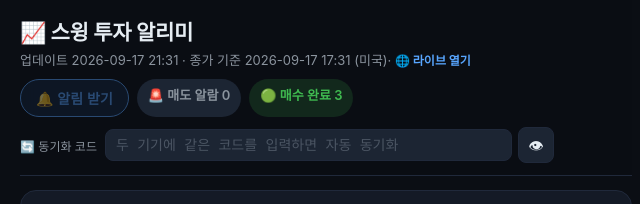
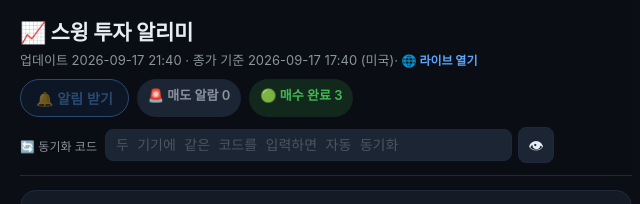
Before and after one commit to bs02089-sys/strategy_engine, a plain HTML site: page index.html in a window 1280 px wide. Shown: the top 204 px of the page, 314-954 px from the left. Drawn offline with Linux system fonts and the light colour scheme.

Commit message:
deploy: swing dashboard 2026-09-17

```diff
--- a/index.html
+++ b/index.html
@@ -197,7 +197,7 @@ footer{color:#4b5563;font-size:12px;text-align:center;margin-top:8px;line-height
 <body>
 <header>
   <h1>📈 스윙 투자 알리미</h1>
-  <div class="sub">업데이트 2026-09-17 21:31 · 종가 기준 2026-09-17 17:31 (미국)<span class="pages">· <a href="https://bs02089-sys.github.io/strategy_engine/" target="_blank" rel="noopener">🌐 라이브 열기</a></span></div>
+  <div class="sub">업데이트 2026-09-17 21:40 · 종가 기준 2026-09-17 17:40 (미국)<span class="pages">· <a href="https://bs02089-sys.github.io/strategy_engine/" target="_blank" rel="noopener">🌐 라이브 열기</a></span></div>
   <div class="chips">
     <button id="push-btn" class="push-btn" disabled>🔔 알림 받기</button>
     <span class="chip gray" id="sell-alarm-cnt">🚨 매도 알람 0</span>
```
